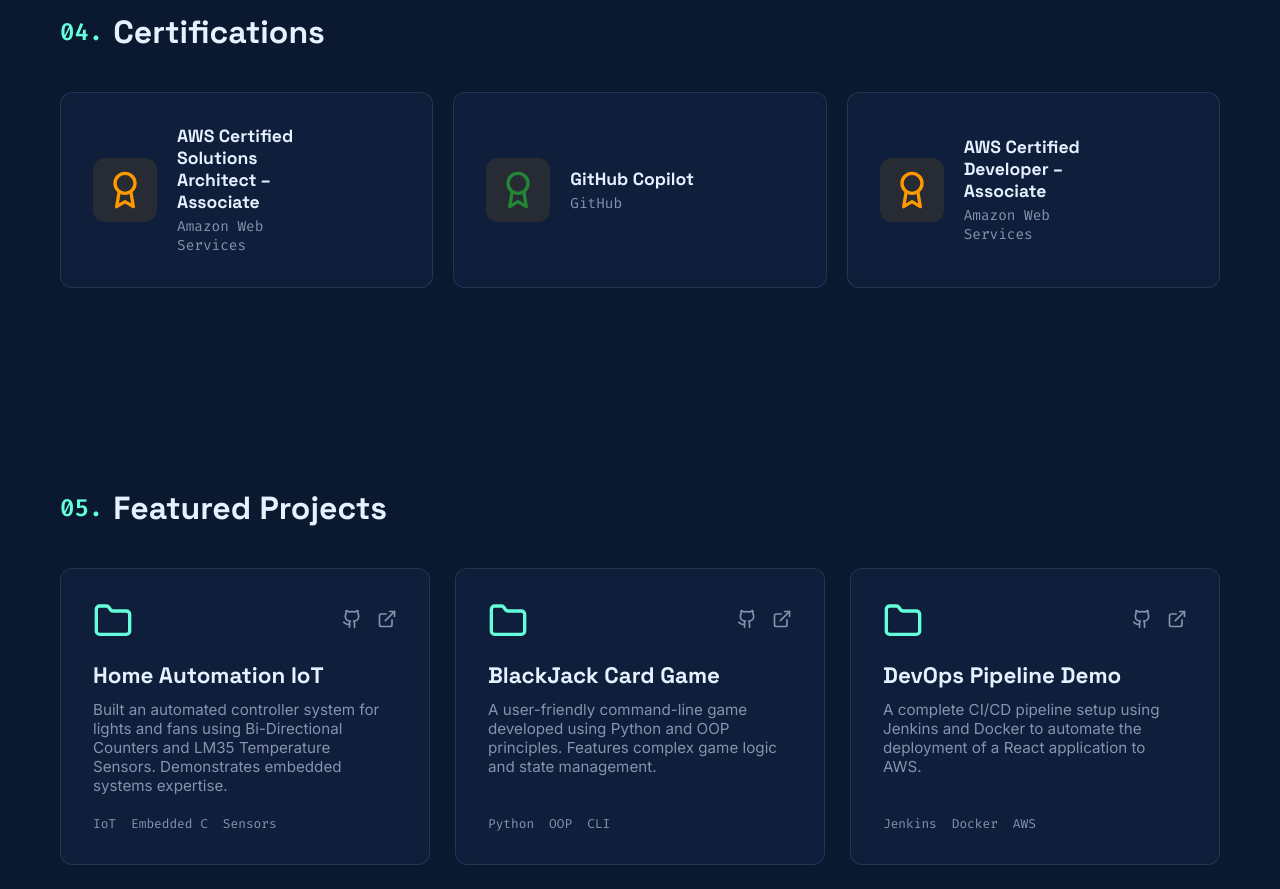
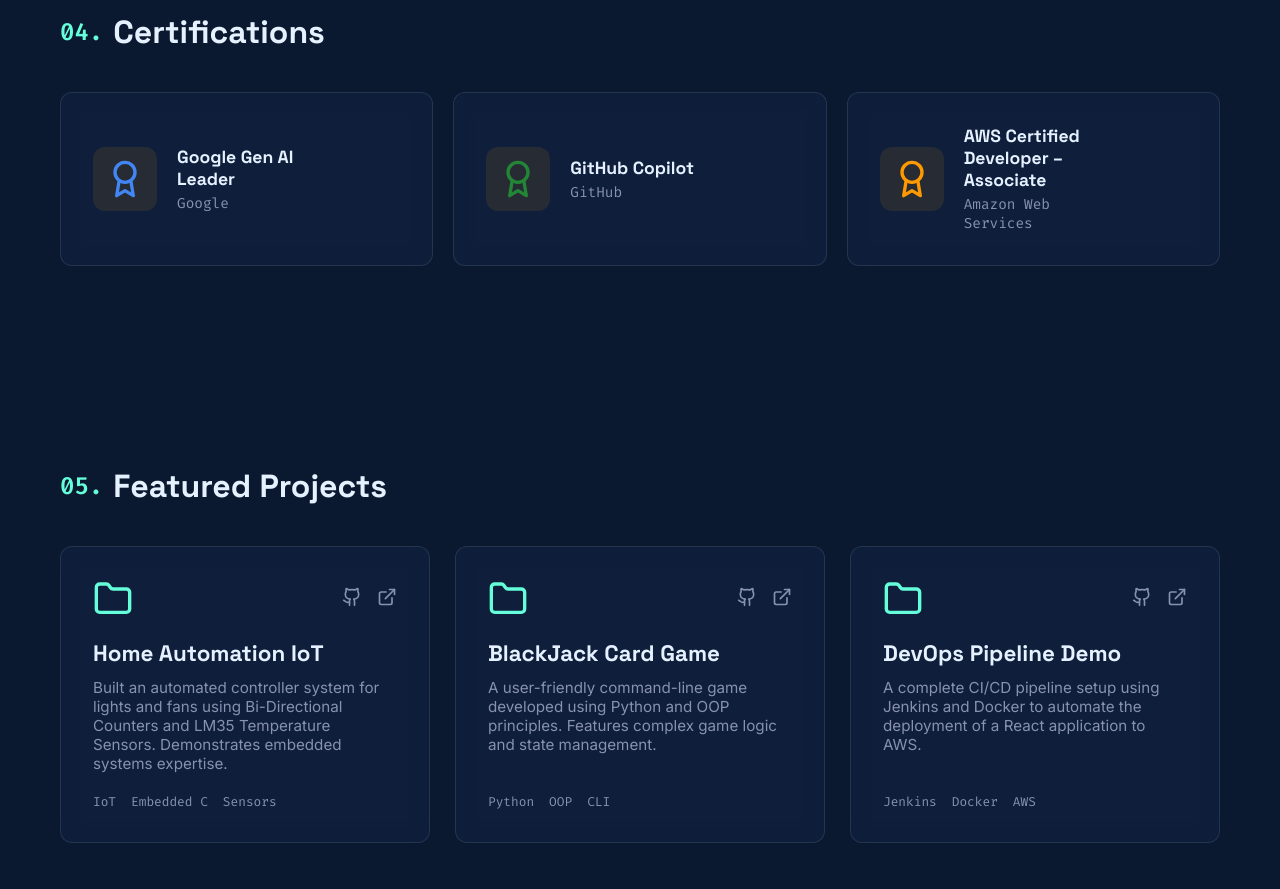
Before and after one commit to PavanKumarSahu2001/Resume, a React (Vite) app: page / in a window 1280 px wide. Shown: the part 2720-3609 px from the top of the page. Built offline with nearby package versions, Linux system fonts and the light colour scheme.

Commit message:
feat: Replace AWS Solutions Architect with Google Gen AI Leader certification

```diff
--- a/src/components/Certifications.jsx
+++ b/src/components/Certifications.jsx
@@ -4,10 +4,10 @@ import { Award, ExternalLink } from 'lucide-react';
 
 const certifications = [
   {
-    title: "AWS Certified Solutions Architect – Associate",
-    issuer: "Amazon Web Services",
+    title: "Google Gen AI Leader",
+    issuer: "Google",
     credlyUrl: "https://www.credly.com/badges/6e9511ba-fad1-45be-95e9-ddea885ffab2/linked_in_profile",
-    badgeColor: "#FF9900"
+    badgeColor: "#4285F4"
   },
   {
     title: "GitHub Copilot",
```
